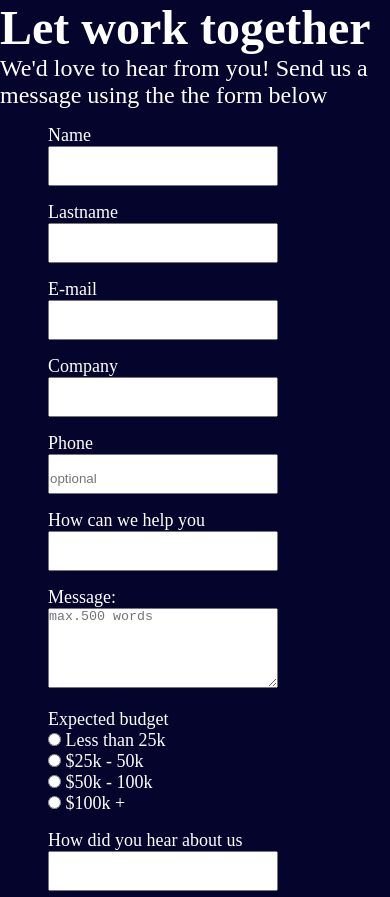
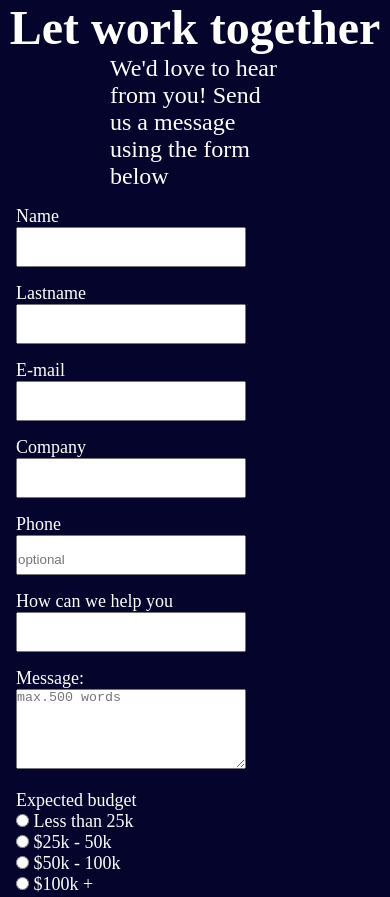
Before and after one commit to AMAHMERCY/SCA-project_2, a plain HTML site: page index.html in a window 390 px wide. Shown: the top 897 px of the page. Drawn offline with Linux system fonts and the light colour scheme.

Commit message:
made modification

```diff
--- a/index.html
+++ b/index.html
@@ -12,7 +12,7 @@
         <form action="feedback.html" method="GET">
           <div>
             <h1> Let work together</h1>
-            <P class="info">We'd love to hear from you! Send us a message using the the form below</P>
+            <P class="info">We'd love to hear from you! Send us a message using the form below</P>
           </div>
 
              <div class="user-info">
--- a/style.css
+++ b/style.css
@@ -64,16 +64,24 @@ input{
         padding-bottom:1rem ;
         background-color: rgb(4, 4, 44);
         color: white;
+        /* overflow: none; */
     }
     .box{
         flex-direction: column;
         padding: 0;
     }
-    h1,.info{
+    h1{
+text-align: center;
 
-        width: 380px;
+    }
+    .info{
+        margin:0 auto;
     }
     .user-info{
-        margin-left:3rem;
+        margin-left:1rem;
+    }
+    .hero-img{
+        padding-left: 2rem;
+        padding-right: 2rem;
     }
 }
```
